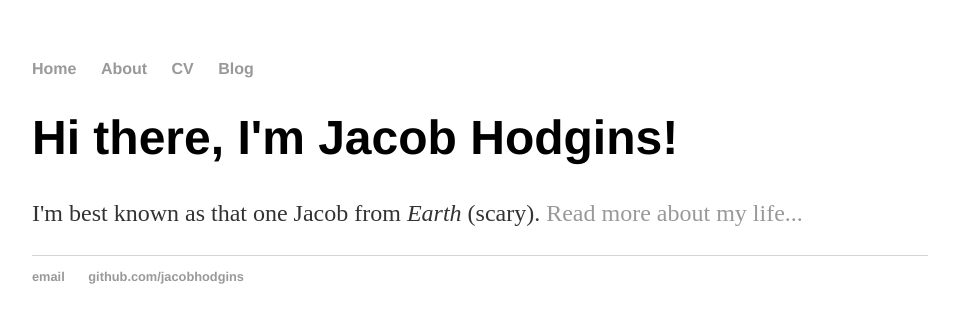
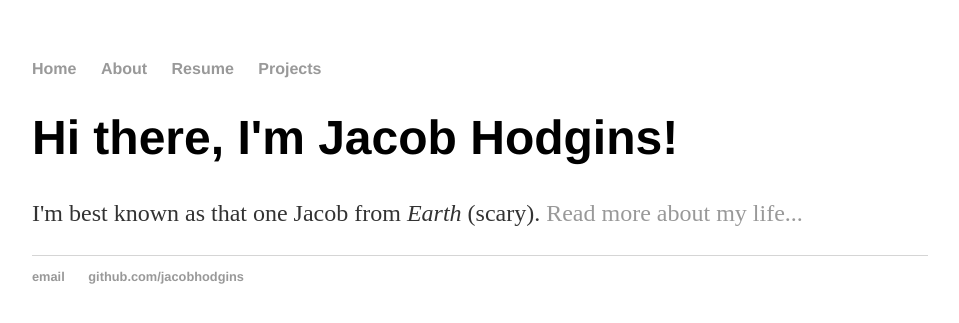
Before and after one commit to JacobHodgins/hodginsjacob, a Jekyll site: the page built from index.html, in a window 1280 px wide. Shown: the top 323 px of the page, without its empty margins (160-1119 px from the left). Built offline with Jekyll 4.4.1, drawn with Linux system fonts in a browser that asks for light colours.

Commit message:
Update default.html
change cv to resume. change blog to projects.

```diff
--- a/_layouts/default.html
+++ b/_layouts/default.html
@@ -8,8 +8,8 @@
 	    		<ul>
 	        		<li><a href="/hodginsjacob.github.io/">Home</a></li>
 		        	<li><a href="/hodginsjacob.github.io/about">About</a></li>
-	        		<li><a href="/hodginsjacob.github.io/cv">CV</a></li>
-	        		<li><a href="/hodginsjacob.github.io/blog">Blog</a></li>
+	        		<li><a href="/hodginsjacob.github.io/resume">Resume</a></li>
+	        		<li><a href="/hodginsjacob.github.io/projects">Projects</a></li>
 	    		</ul>
 			</nav>
 			<div class="container">
```
